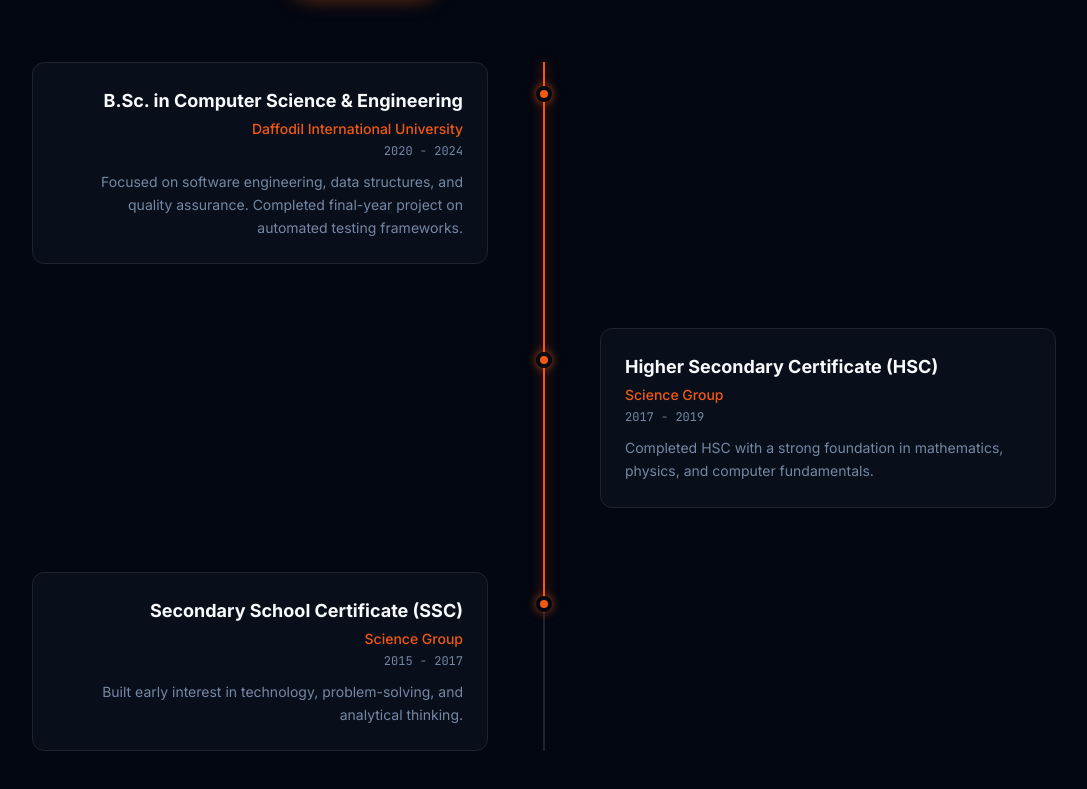
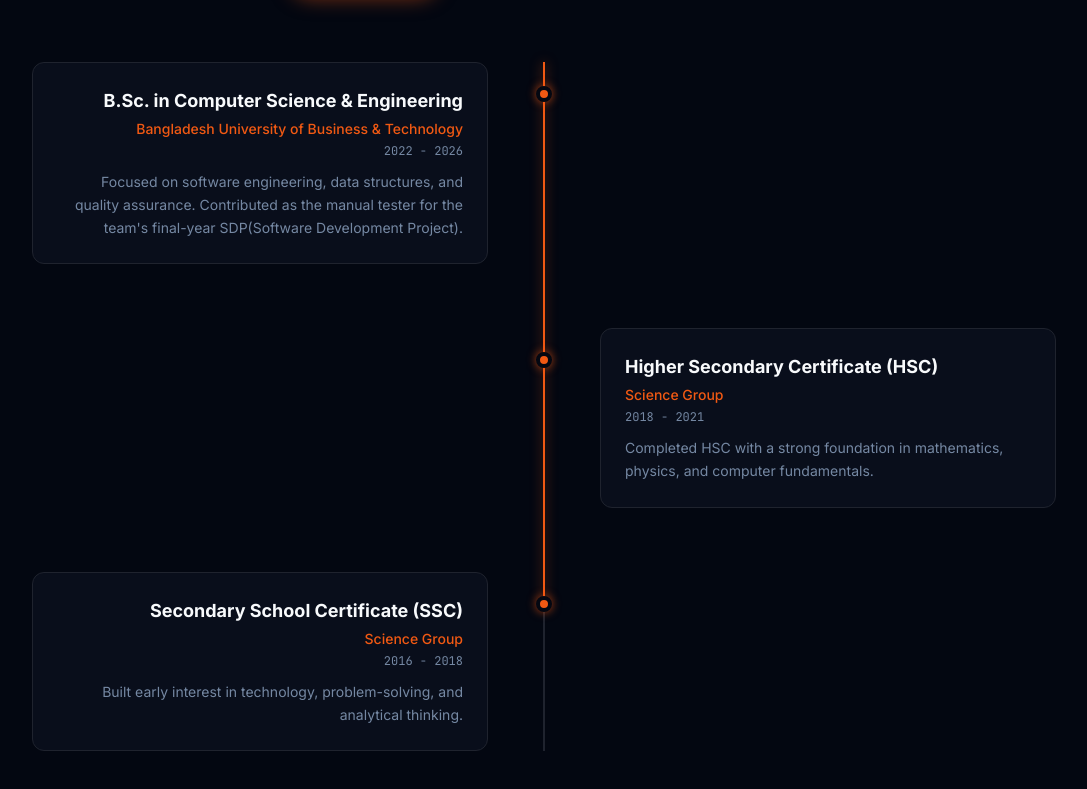
Before and after one commit to rahat-israil/Rahat-Portfolio-Website, a React (Vite) app: page / in a window 1280 px wide. Shown: the part 2182-2971 px from the top of the page, without its empty margins (96-1183 px from the left). Built offline with nearby package versions, Linux system fonts and the light colour scheme; the HTML template or start-up script is replaced by a standard one.

Commit message:
Education update

```diff
--- a/src/components/JourneySection.tsx
+++ b/src/components/JourneySection.tsx
@@ -17,22 +17,22 @@ const data: Record<TabKey, TimelineItem[]> = {
   education: [
     {
       title: "B.Sc. in Computer Science & Engineering",
-      subtitle: "Daffodil International University",
-      period: "2020 - 2024",
+      subtitle: "Bangladesh University of Business & Technology",
+      period: "2022 - 2026",
       description:
-        "Focused on software engineering, data structures, and quality assurance. Completed final-year project on automated testing frameworks.",
+        "Focused on software engineering, data structures, and quality assurance. Contributed as the manual tester for the team's final-year SDP(Software Development Project).",
     },
     {
       title: "Higher Secondary Certificate (HSC)",
       subtitle: "Science Group",
-      period: "2017 - 2019",
+      period: "2018 - 2021",
       description:
         "Completed HSC with a strong foundation in mathematics, physics, and computer fundamentals.",
     },
     {
       title: "Secondary School Certificate (SSC)",
       subtitle: "Science Group",
-      period: "2015 - 2017",
+      period: "2016 - 2018",
       description:
         "Built early interest in technology, problem-solving, and analytical thinking.",
     },
@@ -72,39 +72,39 @@ const data: Record<TabKey, TimelineItem[]> = {
     },
   ],
   experience: [
-    {
-      title: "SQA Engineer",
-      company: "XYZ",
-      subtitle: "Current Role - Remote",
-      period: "2024 - Present",
-      description: [
-        "Designing manual and automated test suites and executing regression cycles.",
-        "Collaborating with developers to maintain product quality.",
-        "Maintaining and expanding test case repositories.",
-      ],
-    },
-    {
-      title: "Junior QA Engineer",
-      company: "XYZ",
-      subtitle: "Previous Company",
-      period: "2023 - 2024",
-      description: [
-        "Performed functional, regression, and API testing.",
-        "Authored detailed bug reports and contributed to test case repositories.",
-        "Supported release cycles with smoke and sanity testing.",
-      ],
-    },
-    {
-      title: "QA Intern",
-      company: "XYZ",
-      subtitle: "Internship",
-      period: "2022 - 2023",
-      description: [
-        "Learned manual testing fundamentals and test documentation.",
-        "Performed exploratory testing on live web applications.",
-        "Assisted in creating and maintaining test cases.",
-      ],
-    },
+    // {
+    //   title: "SQA Engineer",
+    //   company: "XYZ",
+    //   subtitle: "Current Role - Remote",
+    //   period: "2024 - Present",
+    //   description: [
+    //     "Designing manual and automated test suites and executing regression cycles.",
+    //     "Collaborating with developers to maintain product quality.",
+    //     "Maintaining and expanding test case repositories.",
+    //   ],
+    // },
+    // {
+    //   title: "Junior QA Engineer",
+    //   company: "XYZ",
+    //   subtitle: "Previous Company",
+    //   period: "2023 - 2024",
+    //   description: [
+    //     "Performed functional, regression, and API testing.",
+    //     "Authored detailed bug reports and contributed to test case repositories.",
+    //     "Supported release cycles with smoke and sanity testing.",
+    //   ],
+    // },
+    // {
+    //   title: "QA Intern",
+    //   company: "XYZ",
+    //   subtitle: "Internship",
+    //   period: "2022 - 2023",
+    //   description: [
+    //     "Learned manual testing fundamentals and test documentation.",
+    //     "Performed exploratory testing on live web applications.",
+    //     "Assisted in creating and maintaining test cases.",
+    //   ],
+    // },
     {
       title: "QA Functional testing (Intern)",
       company: "a1qa",
```
